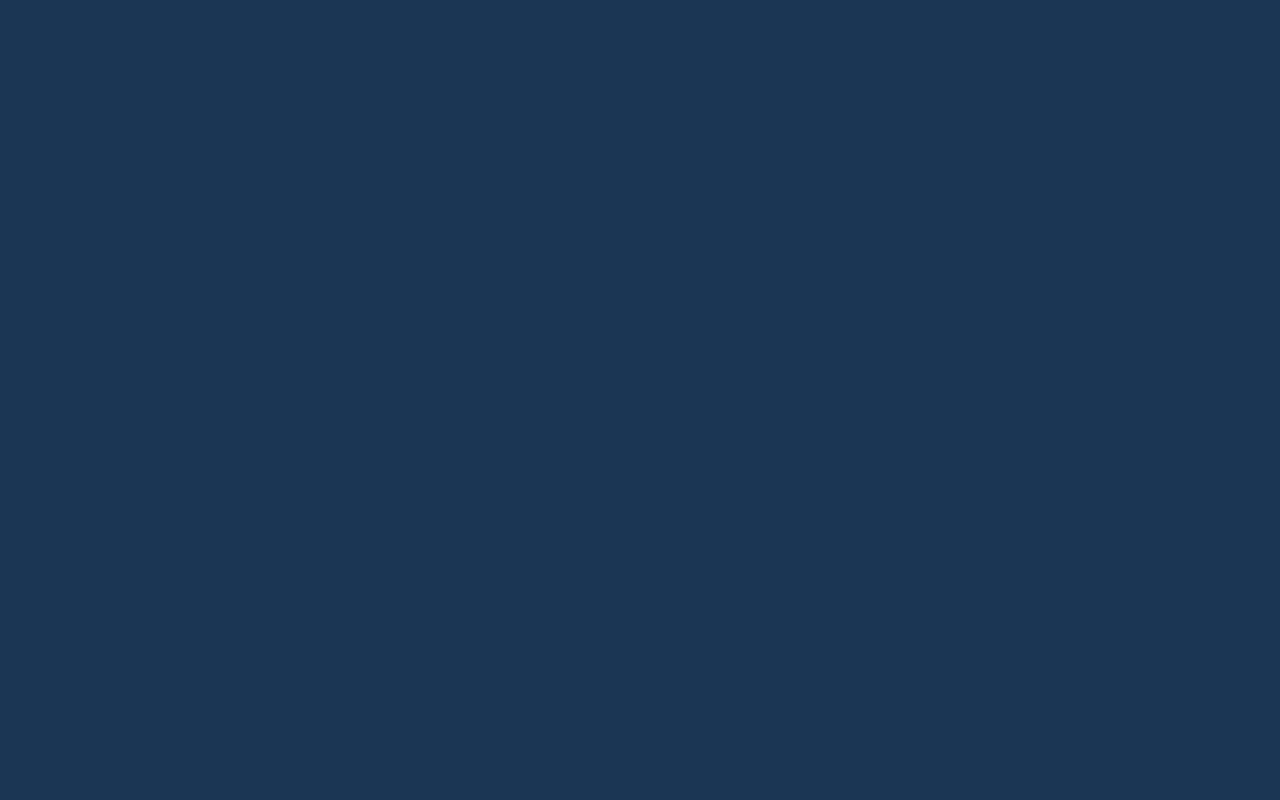
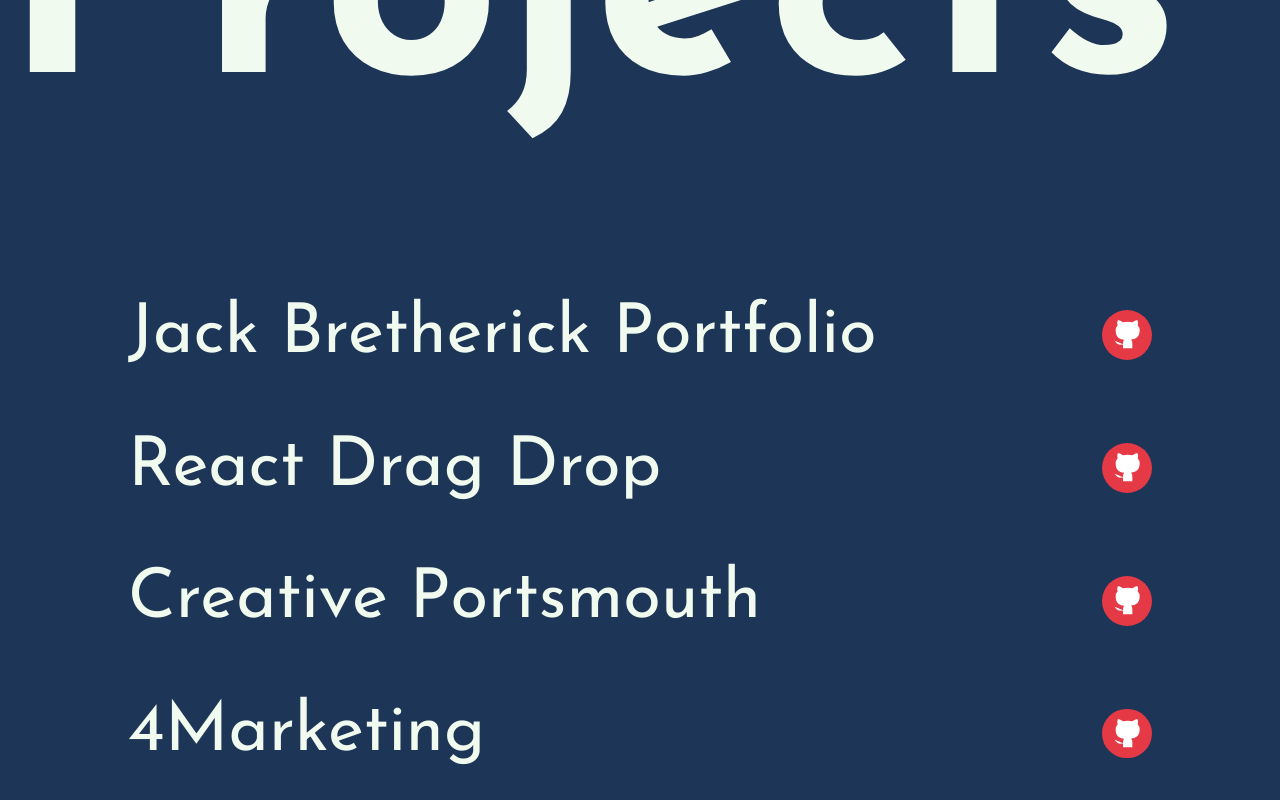
Before and after one commit to daisymaclennan/ts-portfolio, a Next.js app: page / in a window 1280 px wide. Shown: the part 4400-5200 px from the top of the page. Before the commit the page ends 4118 px from the top, so only its background shows below. Built offline with nearby package versions, Linux system fonts and the light colour scheme.

Commit message:
Create basic project layout

```diff
--- a/components/GlobalLayout/GlobalLayout.tsx
+++ b/components/GlobalLayout/GlobalLayout.tsx
@@ -36,7 +36,7 @@ const GlobalLayout = ({ children }: GlobalLayoutProps) => {
   const [isScrolled, setIsScrolled] = useState(false);
   useEffect(() => {
     const handleScroll = () => {
-      if (window.scrollY > 150) {
+      if (window.scrollY > 100) {
         setIsScrolled(true);
       } else {
         setIsScrolled(false);
--- /dev/null
+++ b/components/Project/Project.tsx
@@ -0,0 +1,55 @@
+import styled from "styled-components";
+import { contentContainer } from "../../theme/mixins";
+import Icon from "../Icon";
+
+interface ProjectProps {
+  className?: string;
+  name?: string;
+}
+
+const Project = ({ className, name }: ProjectProps) => {
+  return (
+    <div className={className}>
+      <h4>{name}</h4>
+      <div>
+        <button>
+          <Icon name="github" />
+        </button>
+      </div>
+    </div>
+  );
+};
+
+const StyledProject = styled(Project)`
+  ${contentContainer}
+  display: flex;
+  align-items: center;
+  justify-content: space-between;
+  h4 {
+    font-size: var(--px86);
+    color: ${(props) => props.theme.contrast};
+    margin: var(--px40) 0;
+  }
+  button {
+    cursor: pointer;
+    background: #e63946;
+    border: none;
+    height: var(--px62);
+    width: var(--px62);
+    border-radius: 100px;
+    display: flex;
+    align-items: center;
+    justify-content: center;
+    transition: var(--transition);
+    svg {
+      fill: white;
+      height: var(--px40);
+    }
+
+    &:hover {
+      transform: scale(1.1);
+    }
+  }
+`;
+
+export default StyledProject;
--- /dev/null
+++ b/components/Project/Projects.tsx
@@ -0,0 +1,7 @@
+import styled from "styled-components";
+
+const Projects = styled.div`
+  margin: var(--px148) 0;
+`;
+
+export default Projects;
--- a/components/SkillRocket/Skill.tsx
+++ b/components/SkillRocket/Skill.tsx
@@ -17,8 +17,8 @@ const Skill = styled.div<SkillProps>`
     filter: blur(2px);
     z-index: 1;
     border-radius: var(--px11);
-    height: var(--px54);
-    width: var(--px54);
+    height: var(--px86);
+    width: var(--px86);
   `}
 
   ${(props) =>
@@ -27,8 +27,8 @@ const Skill = styled.div<SkillProps>`
     filter: blur(1px);
     z-index: 2;
     border-radius: var(--px15);
-    height: var(--px86);
-    width: var(--px86);
+    height: var(--px120);
+    width: var(--px120);
   `}
 
   ${(props) =>
@@ -36,8 +36,8 @@ const Skill = styled.div<SkillProps>`
     `
     z-index: 4;
     border-radius: var(--px21);
-    height: var(--px120);
-    width: var(--px120);
+    height: var(--px148);
+    width: var(--px148);
   `}
 
 
--- a/pages/index.tsx
+++ b/pages/index.tsx
@@ -4,6 +4,8 @@ import MoonText from "../components/MoonText/MoonText";
 import IntroText from "../components/IntroText/IntroText";
 import BigTitle from "../components/BigTitle/BigTitle";
 import SkillRocket from "../components/SkillRocket/SkillRocket";
+import Project from "../components/Project/Project";
+import Projects from "../components/Project/Projects";
 
 export default function Home() {
   return (
@@ -23,6 +25,13 @@ export default function Home() {
       <IntroText text={data.introduction} />
       <BigTitle>My skills</BigTitle>
       <SkillRocket skills={data.skills} />
+      <BigTitle>Projects</BigTitle>
+      <Projects>
+        <Project name='Jack Bretherick Portfolio' />
+        <Project name='React Drag Drop' />
+        <Project name='Creative Portsmouth' />
+        <Project name='4Marketing' />
+      </Projects>
     </div>
   );
 }
```
Also changed, not shown: 1 other file (tests, documents, lock files or other folders).
